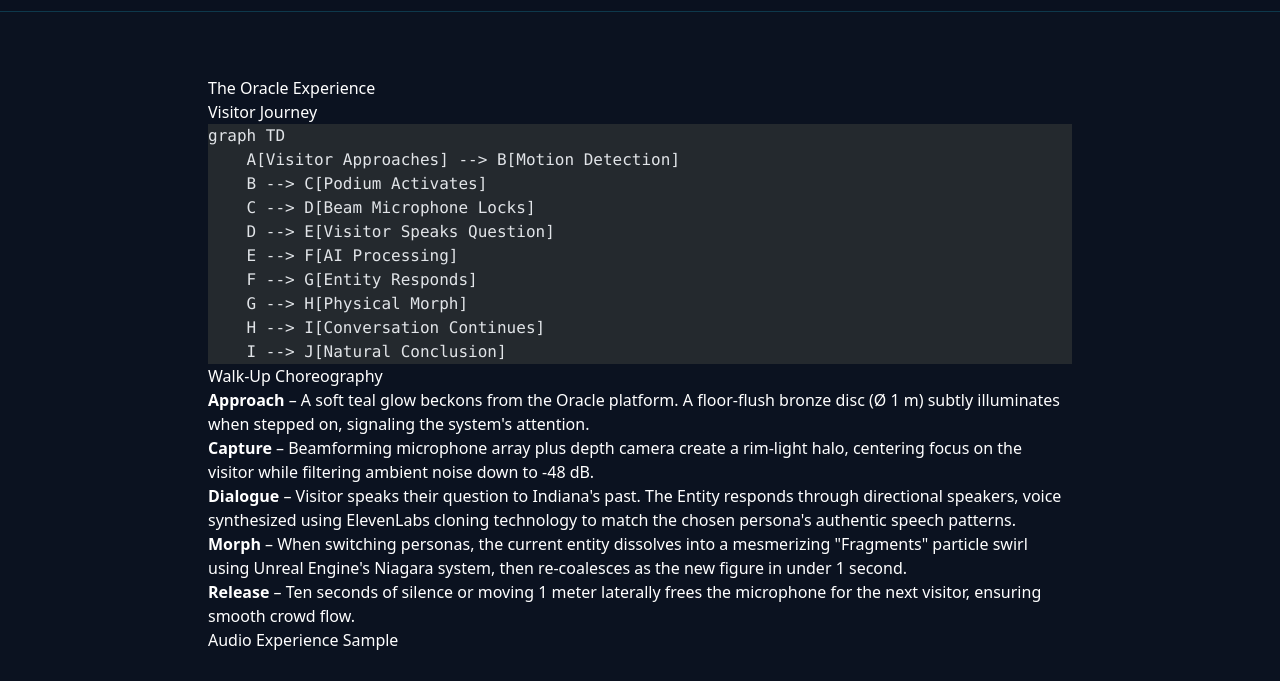
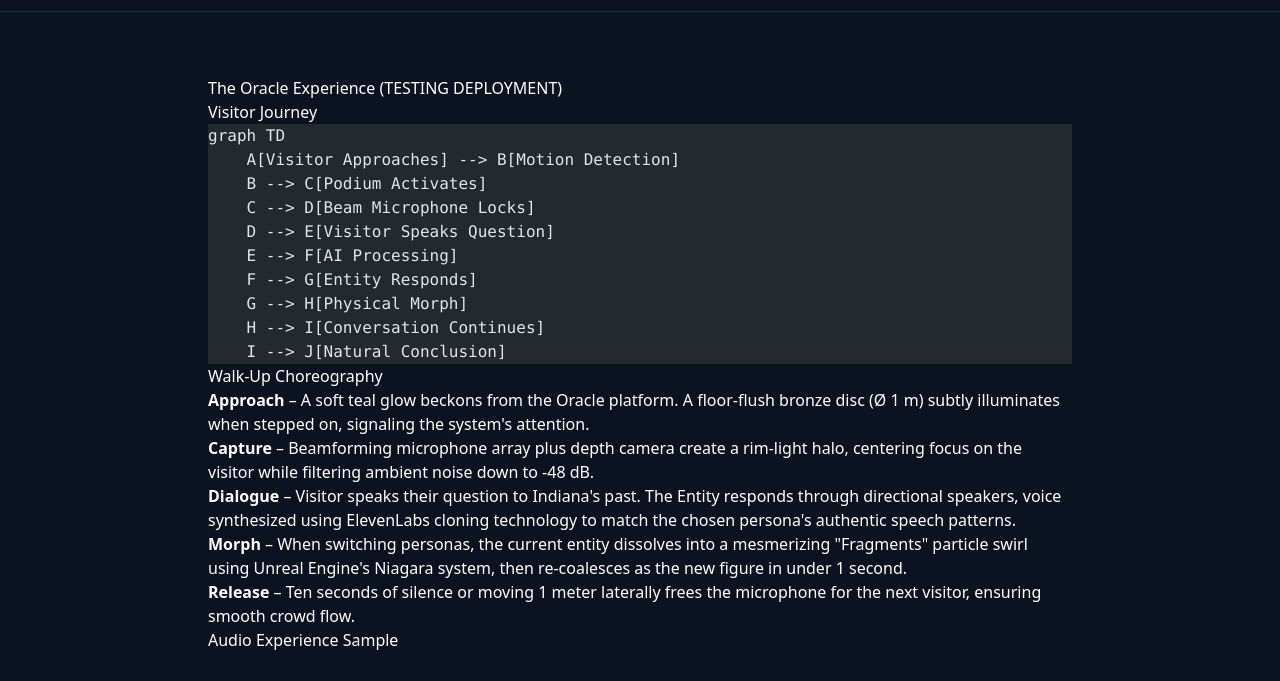
Before and after one commit to chweintr/Indiana-oracle-entity-project, an Astro site: page /experience in a window 1280 px wide. Shown: the part 53-734 px from the top of the page. Built offline with nearby package versions, Linux system fonts and the light colour scheme; Astro itself is replaced by a stand-in of ours; code samples lack their colours.

Commit message:
Add TESTING DEPLOYMENT to verify Railway is using latest code

```diff
--- a/src/pages/experience.mdx
+++ b/src/pages/experience.mdx
@@ -9,7 +9,7 @@ import NavBar from '../components/NavBar.astro';
 
 <div class="max-w-4xl mx-auto px-4 py-16">
 
-# The Oracle Experience
+# The Oracle Experience (TESTING DEPLOYMENT)
 
 ## Visitor Journey
 
```
